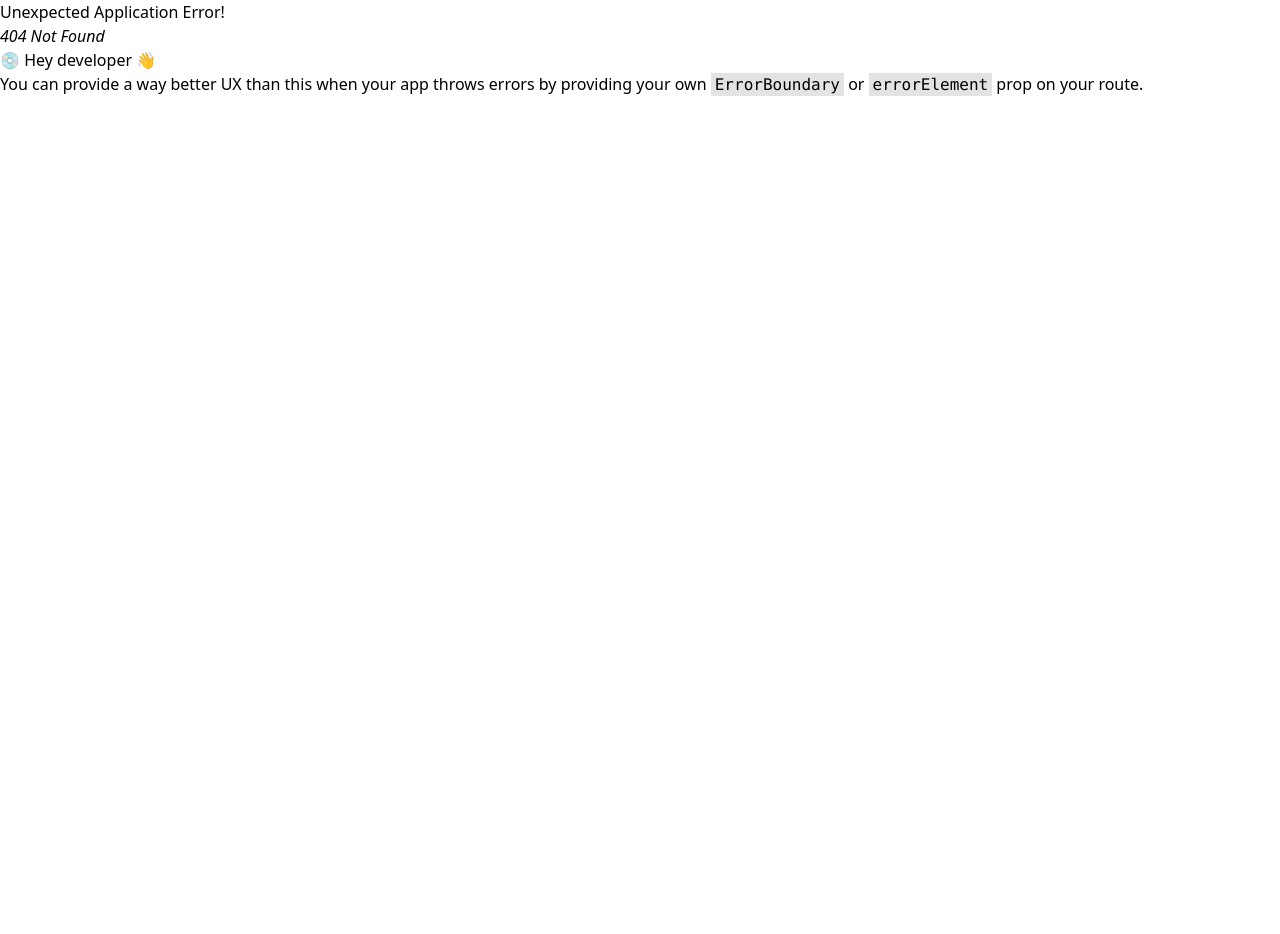
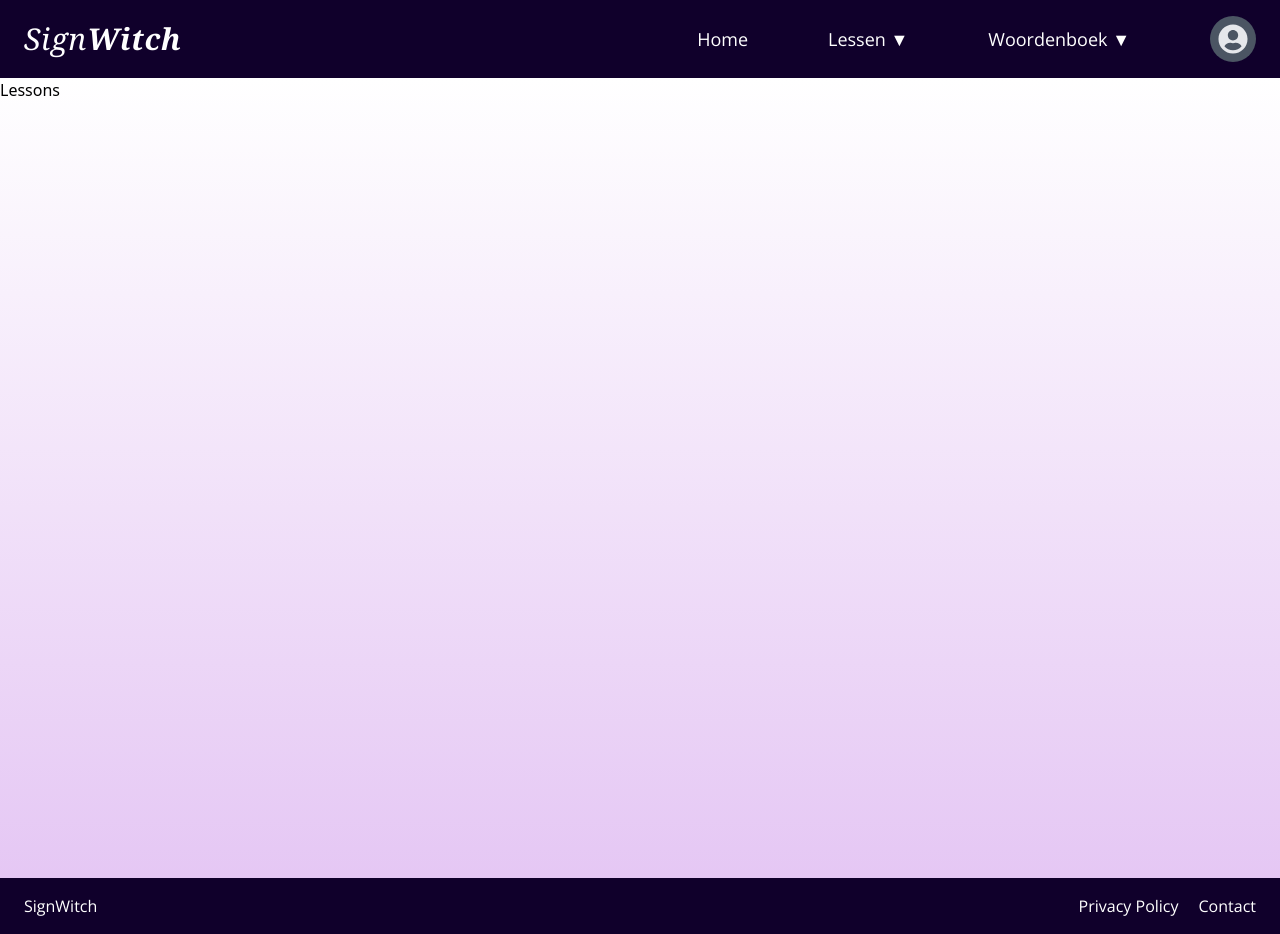
Before and after one commit to QuintenVanDerBlom/SignWitch, a React (Vite) app: page /lessen in a window 1280 px wide. Before the commit this address had no page. Before the commit the page ends 800 px from the top, so only its background shows below. Built offline with nearby package versions, Linux system fonts and the light colour scheme.

Commit message:
home, layout, lessons

```diff
--- a/src/Home.jsx
+++ b/src/Home.jsx
@@ -11,7 +11,7 @@ function Home() {
             </p>
 
             <div className="">
-                <div className="absolute inset-0 flex flex-col items-center justify-center">
+                <div className=" inset-0 flex flex-col items-center justify-center">
                     <div className="w-60 h-60 rounded-full border border-black flex items-center justify-center relative">
                         <div className="w-48 h-48 rounded-full border border-black"></div>
                         <div className="absolute text-6xl text-black font-k2d">0%</div>
--- a/src/layouts/Layout.jsx
+++ b/src/layouts/Layout.jsx
@@ -4,7 +4,7 @@ import { FaUserCircle } from "react-icons/fa";
 
 function Layout() {
     return (
-        <div className="min-h-screen text-white">
+        <div className="min-h-screen text-black">
             {/* Header */}
             <header className="bg-bg-nav-bar shadow-lg py-4">
                 <nav className="container mx-auto flex justify-between items-center px-6">
@@ -22,7 +22,7 @@ function Layout() {
                         </li>
                         <li className="relative group">
                             <button className="hover:underline transition-all flex items-center">
-                                Lessen ▼
+                                <Link to="/lessen">Lessen ▼</Link>
                             </button>
                             {/* Dropdown */}
                             <ul className="absolute hidden group-hover:block bg-bg-nav-bar text-white mt-0 py-2 w-40 shadow-md rounded-lg">
@@ -57,7 +57,7 @@ function Layout() {
             </header>
 
             {/* Main Content */}
-            <main className="h-screen container bg-gradient-to-b from-gradient-a to-gradient-c mx-auto">
+            <main className="h-screen bg-gradient-to-b from-gradient-a to-gradient-c">
                 <Outlet/>
             </main>
 
--- /dev/null
+++ b/src/pages/Lessons/Lessons.jsx
@@ -0,0 +1,9 @@
+function Lessons() {
+    return (
+        <div>
+            <h1>Lessons</h1>
+        </div>
+    )
+}
+
+export default Lessons
```
Also changed, not shown: src/App.jsx (+5 -4 lines).
